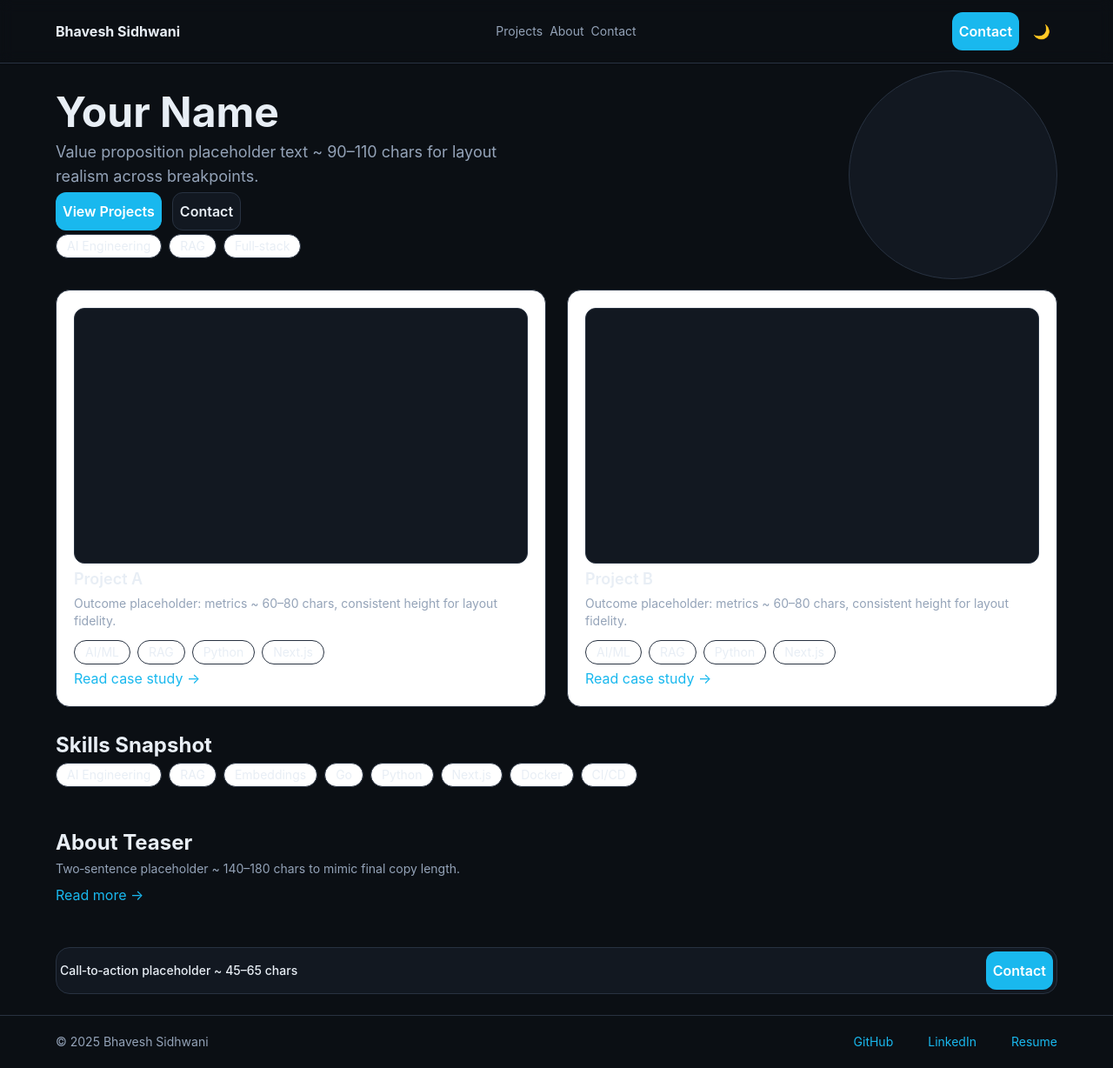
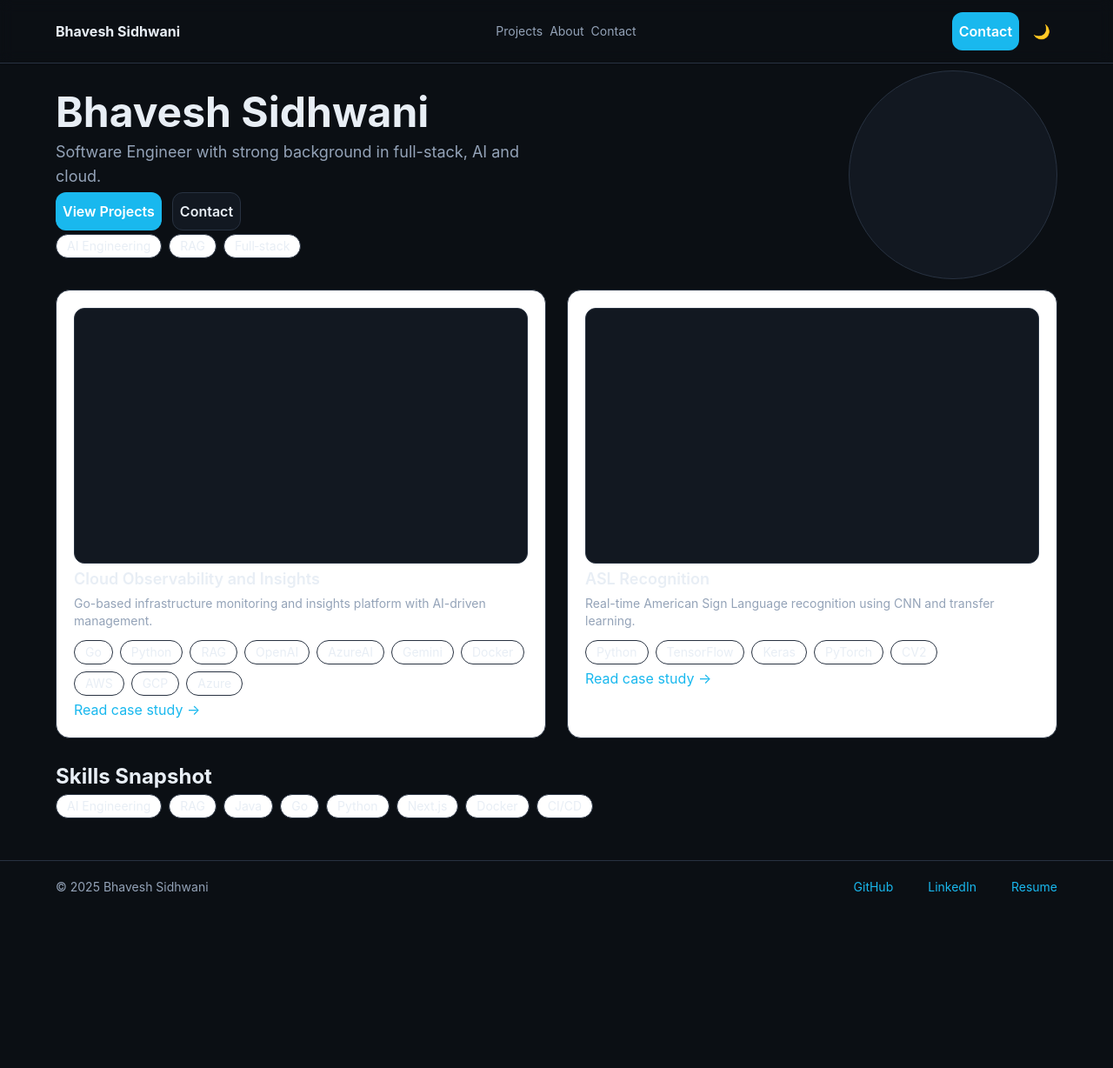
Before and after one commit to BhaveshSidhwani/Personal-Portfolio-Website, a Next.js app: page / in a window 1280 px wide. Shown: the whole page at 87% size. After the commit the page ends 1050 px from the top, so only its background shows below. Built offline with nearby package versions, Linux system fonts and the light colour scheme.

Commit message:
[Chore] Personalized content on Home page

```diff
--- a/app/layout.tsx
+++ b/app/layout.tsx
@@ -5,8 +5,8 @@ import Footer from "@/components/Footer";
 
 export const metadata: Metadata = {
   title: {
-    default: "Your Name",
-    template: "%s — Your Name",
+    default: "Bhavesh Sidhwani",
+    template: "%s — Bhavesh Sidhwani",
   },
   description:
     "Portfolio — placeholder description (140–160 chars) for SEO and link previews.",
--- a/app/page.tsx
+++ b/app/page.tsx
@@ -9,10 +9,10 @@ export default function HomePage() {
       {/* Hero */}
       <section className="grid grid-cols-1 items-center gap-8 py-8 md:grid-cols-2">
         <div>
-          <h1 className="text-5xl font-bold">Your Name</h1>
+          <h1 className="text-5xl font-bold">Bhavesh Sidhwani</h1>
           <p className="mt-2 text-lg text-[--muted]">
-            Value proposition placeholder text ~ 90–110 chars for layout realism
-            across breakpoints.
+            Software Engineer with strong background in full-stack, AI and
+            cloud.
           </p>
           <div className="mt-4 flex gap-3">
             <Button>View Projects</Button>
@@ -36,14 +36,27 @@ export default function HomePage() {
       <section className="py-4">
         <div className="grid gap-6 md:grid-cols-2">
           <Card
-            title="Project A"
-            impact="Outcome placeholder: metrics ~ 60–80 chars, consistent height for layout fidelity."
+            title="Cloud Observability and Insights"
+            impact="Go-based infrastructure monitoring and insights platform with AI-driven management."
+            tags={[
+              "Go",
+              "Python",
+              "RAG",
+              "OpenAI",
+              "AzureAI",
+              "Gemini",
+              "Docker",
+              "AWS",
+              "GCP",
+              "Azure",
+            ]}
           >
             <div className="mt-4 text-accent-500">Read case study →</div>
           </Card>
           <Card
-            title="Project B"
-            impact="Outcome placeholder: metrics ~ 60–80 chars, consistent height for layout fidelity."
+            title="ASL Recognition"
+            impact="Real-time American Sign Language recognition using CNN and transfer learning."
+            tags={["Python", "TensorFlow", "Keras", "PyTorch", "CV2"]}
           >
             <div className="mt-4 text-accent-500">Read case study →</div>
           </Card>
@@ -57,7 +70,7 @@ export default function HomePage() {
           {[
             "AI Engineering",
             "RAG",
-            "Embeddings",
+            "Java",
             "Go",
             "Python",
             "Next.js",
@@ -68,25 +81,6 @@ export default function HomePage() {
           ))}
         </div>
       </section>
-
-      {/* About teaser */}
-      <section className="py-6">
-        <SectionHeader title="About Teaser" />
-        <p className="text-sm text-[--muted]">
-          Two‑sentence placeholder ~ 140–180 chars to mimic final copy length.
-        </p>
-        <div className="mt-2 text-accent-500">Read more →</div>
-      </section>
-
-      {/* CTA strip */}
-      <section className="mt-6 rounded-lg border border-[--border] bg-[--panel] p-4">
-        <div className="flex items-center justify-between">
-          <div className="text-sm font-medium">
-            Call‑to‑action placeholder ~ 45–65 chars
-          </div>
-          <Button>Contact</Button>
-        </div>
-      </section>
     </>
   );
 }
```
